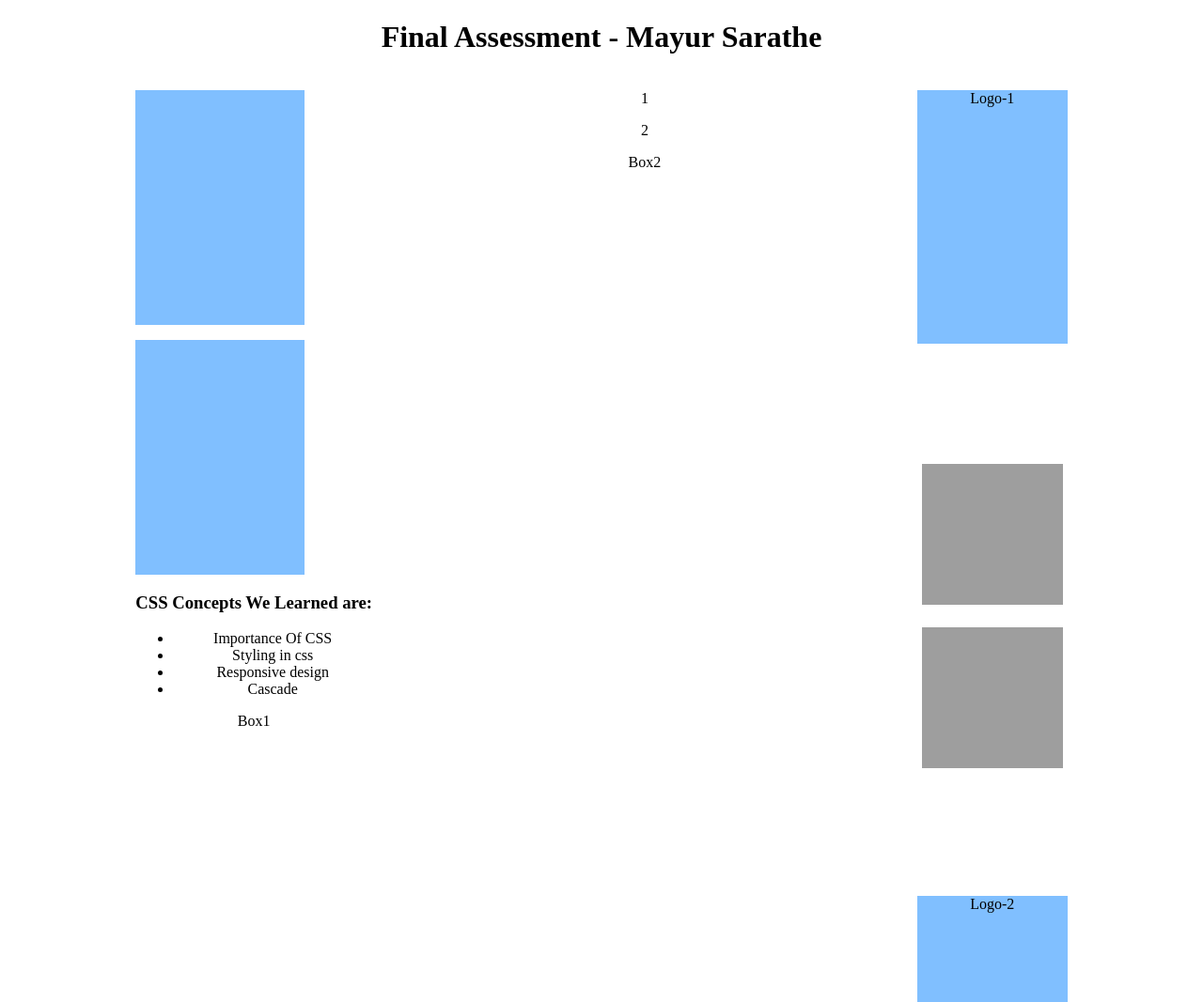
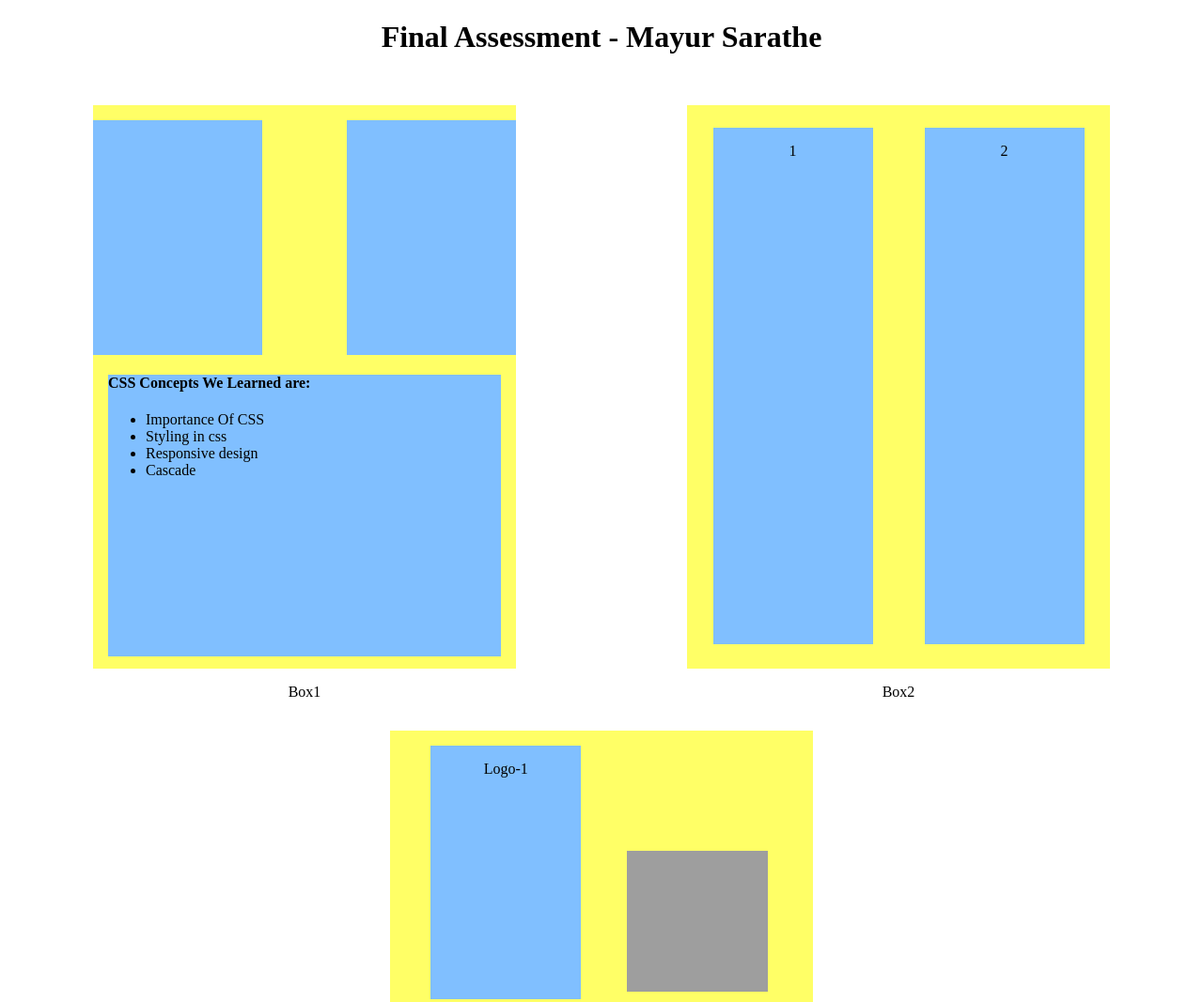
Before and after one commit to mayursarathe/Walkover-Assessment, a plain HTML site: page index.html in a window 1280 px wide. Shown: the top 1067 px of the page at 94% size. Drawn offline with Linux system fonts and the light colour scheme; grey boxes are pictures that could not be loaded.

Commit message:
Walkover Assessment

```diff
--- a/index.html
+++ b/index.html
@@ -11,13 +11,13 @@
     <center><h1 class="head-text">Final Assessment - Mayur Sarathe</h1></center>
     <div class="container">
       <div class="container1">
-        <div class="box1">
-          <div class="box1-row1">
+        <div class="box">
+          <div class="b1-r1">
             <div class="b1"></div>
             <div class="b2"></div>
           </div>
-          <div class="box1-row2">
-            <h3>CSS Concepts We Learned are:</h3>
+          <div class="b1-r2">
+            <h4>CSS Concepts We Learned are:</h4>
             <ul>
               <li>Importance Of CSS</li>
               <li>Styling in css</li>
@@ -31,12 +31,12 @@
         </div>
       </div>
       <div class="container2">
-        <div class="box2">
-          <div class="b2-row">
-            <div class="b2-box1">
+        <div class="box">
+          <div class="b2-r">
+            <div class="b2-b1">
               <center><p>1</p></center>
             </div>
-            <div class="b2-box2">
+            <div class="b2-b2">
               <center><p>2</p></center>
             </div>
           </div>
@@ -46,8 +46,8 @@
         </div>
       </div>
       <div class="container2">
-        <div class="box3">
-          <div class="b3-row1">
+        <div class="box">
+          <div class="b3-r1">
             <div class="b3-r1-b1">
               <p>
                 Logo-1
@@ -59,7 +59,7 @@
               >
             </div>
           </div>
-          <div class="b3-row2">
+          <div class="b3-r2">
             <div class="b3-r2-b1">
               <img class="img2"
               src="https://images.ctfassets.net/23aumh6u8s0i/2pxitsliEwXLe6LhXYrcBB/e17a6246514c9e1724fe2129857310fb/thief-2"/
```
